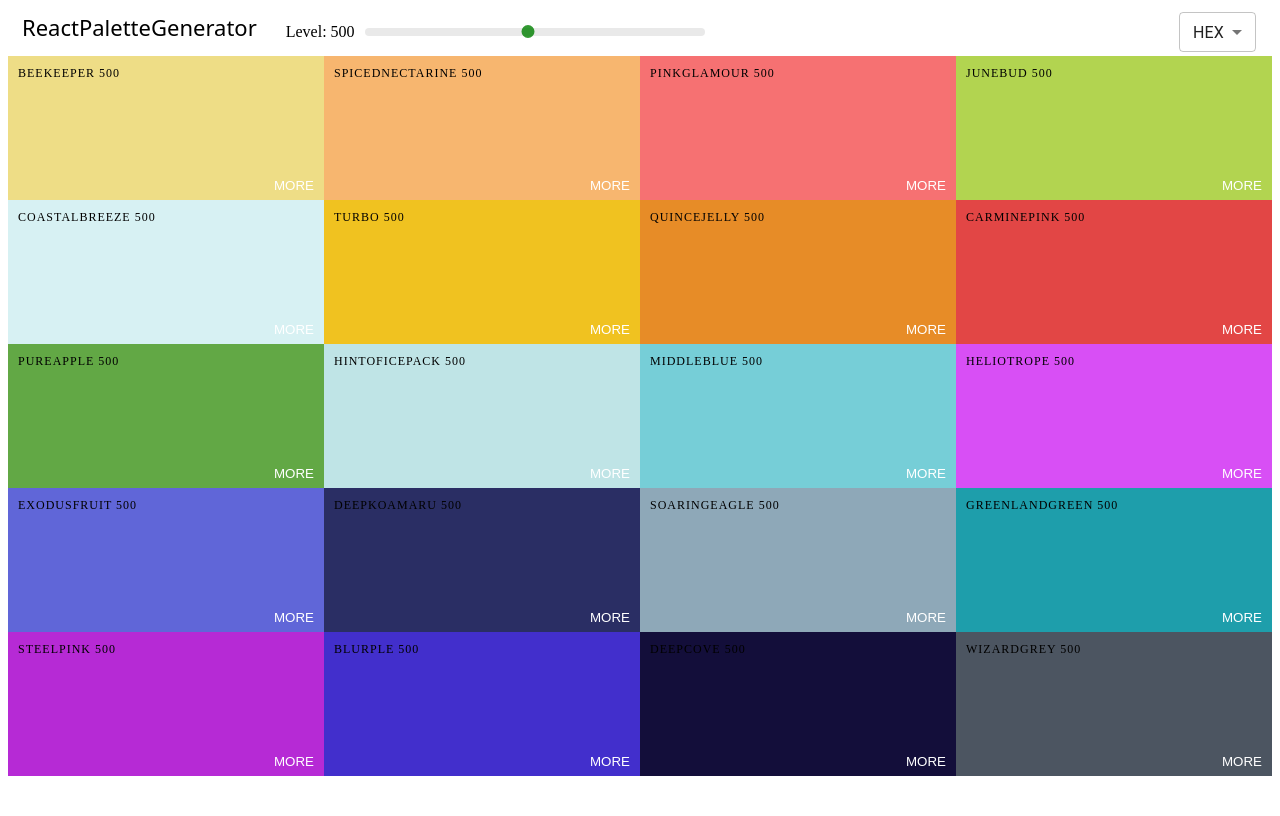
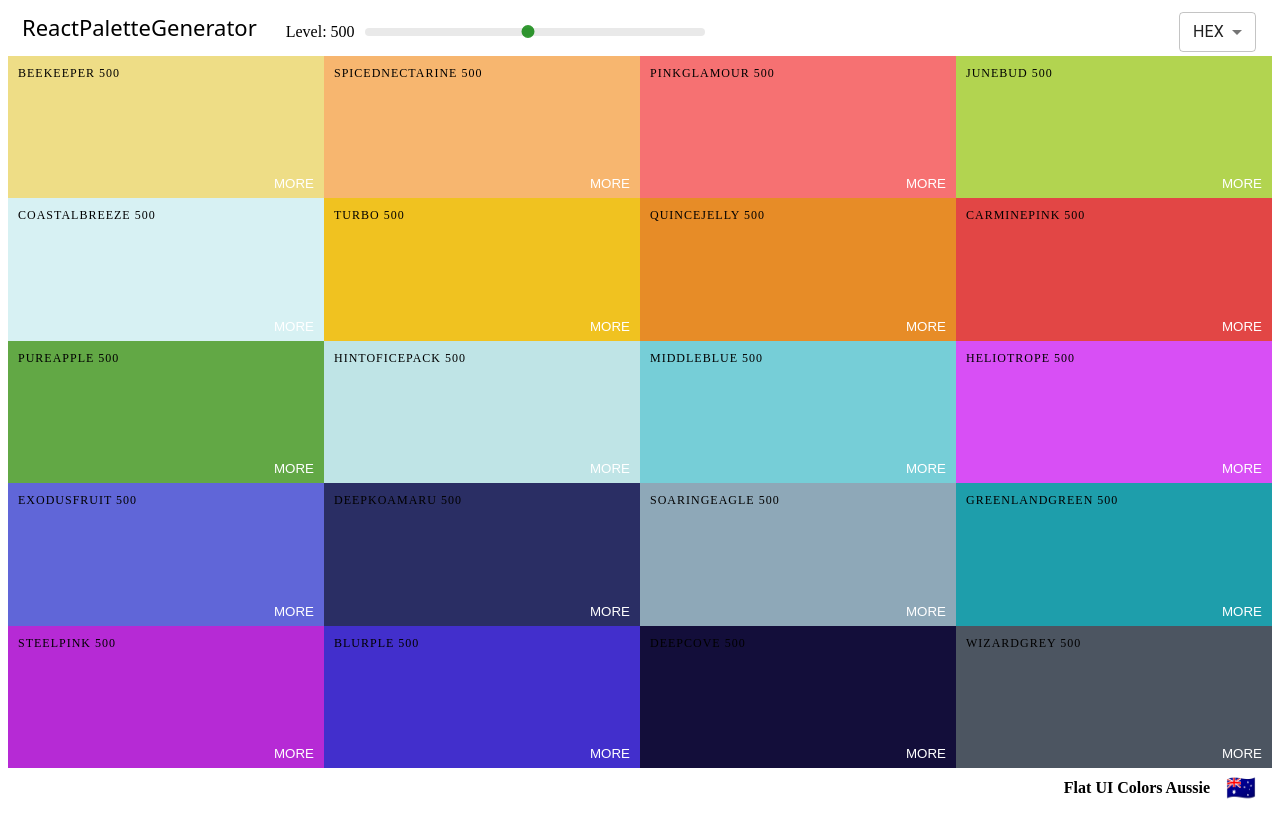
Before and after one commit to LaneBrents/ReactColorProject, a React (Vite) app in the folder vite-project/: page / in a window 1280 px wide. Built offline with nearby package versions, Linux system fonts and the light colour scheme.

Commit message:
Add footer

```diff
--- a/vite-project/src/components/Palette.jsx
+++ b/vite-project/src/components/Palette.jsx
@@ -20,7 +20,7 @@
   };
 
   const colorBoxes = props.palette.colors[level].map((color) => (
-    <ColorBox background={color[format]} name={color.name} />
+    <ColorBox background={color[format]} name={color.name} key={color.id}/>
   ));
 
   return (
@@ -31,7 +31,10 @@
         handleChange={changeFormat}
       />
       <div className="Palette-Colors">{colorBoxes}</div>
-      {/* footer goes here */}
+      <footer className="Palette-footer">
+        {props.palette.paletteName}
+        <span className="emoji">{props.palette.emoji}</span>
+      </footer>
     </div>
   );
 }
--- a/vite-project/src/styles/Palette.css
+++ b/vite-project/src/styles/Palette.css
@@ -1,7 +1,23 @@
 .Palette {
     height: 100vh;
+    display: flex;
+    flex-direction: column;
 }
 
 .Palette-Colors {
     height: 90%;
 }
+
+.Palette-footer {
+    background-color: white;
+    height: 5vh;
+    display: flex;
+    justify-content: flex-end;
+    align-items: center;
+    font-weight: bold;
+}
+
+.emoji {
+    font-size: 1.5rem;
+    margin: 0 1rem;
+}
```
